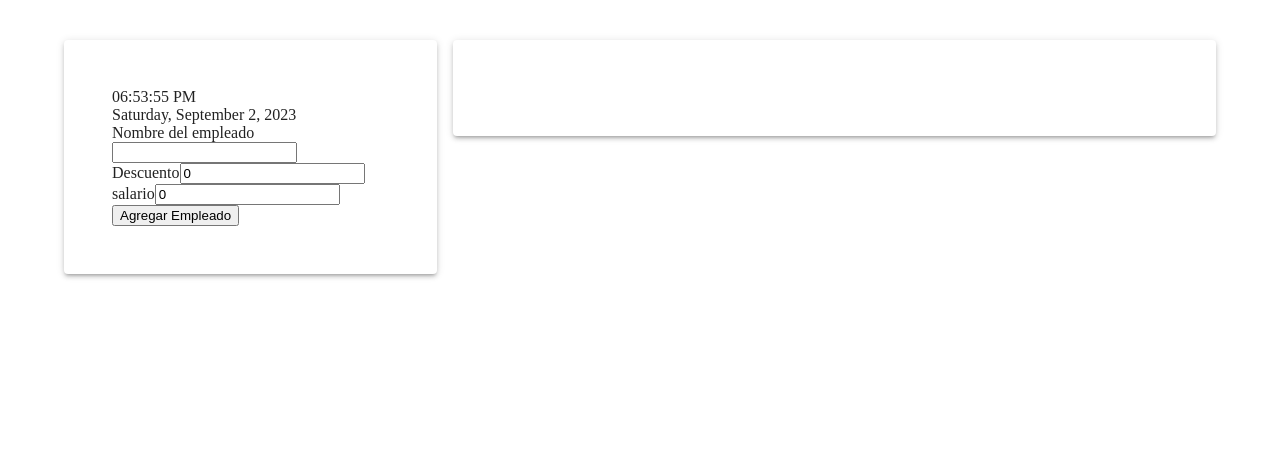
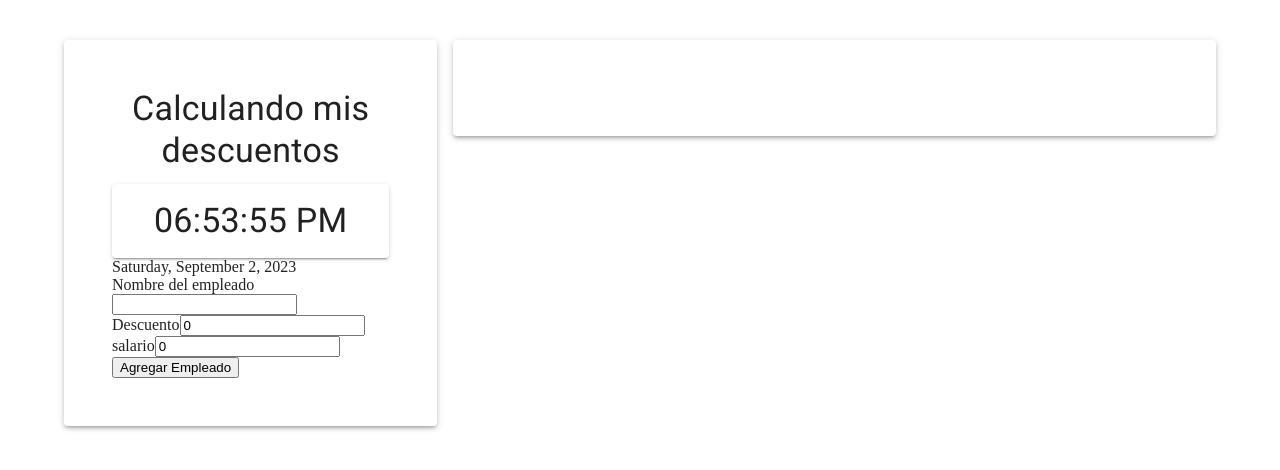
Before and after one commit to victorvzn/date, a React (Vite) app: page / in a window 1280 px wide. Shown: the top 470 px of the page. Built offline with nearby package versions, Linux system fonts and the light colour scheme.

Commit message:
trabajando con estilos en app y clock

```diff
--- a/src/App.jsx
+++ b/src/App.jsx
@@ -3,7 +3,7 @@ import Clock from './components/Clock'
 import EmployeeForm from './components/EmployeeForm'
 import EmployeeList from './components/EmployeeList'
 
-import { Container, Grid, Paper } from '@mui/material'
+import { Container, Grid, Paper, Typography } from '@mui/material'
 
 function App() {
   const [employees, setEmployees] = useState(
@@ -45,6 +45,10 @@ function App() {
       <Grid container spacing={2} sx={{ mt: 3 }}>
         <Grid item xs={4}>
           <Paper elevation={3} sx={{ p: 6 }}>
+            <Typography variant="h4" gutterBottom sx={{ textAlign: 'center' }}>
+              Calculando mis descuentos
+            </Typography>
+
             <Clock/>
 
             <EmployeeForm
--- a/src/components/Clock.jsx
+++ b/src/components/Clock.jsx
@@ -1,3 +1,4 @@
+import { Paper, Typography } from "@mui/material";
 import { useState, useEffect } from "react";
 
 const Clock = () => {
@@ -12,7 +13,11 @@ const Clock = () => {
 
   return (
     <div>
-      <div>{time.toLocaleTimeString([],{hour:'2-digit',minute:'2-digit',second:'2-digit'})}</div>
+      <Paper elevation={2} sx={{ p: 2 }}>
+        <Typography variant="h4" sx={{ textAlign: 'center' }}>
+          {time.toLocaleTimeString([],{hour:'2-digit',minute:'2-digit',second:'2-digit'})}
+        </Typography>
+      </Paper>
       <div>
         {time.toLocaleDateString([],{
             weekday:'long',year:'numeric',month:'long',day:'numeric'
```
